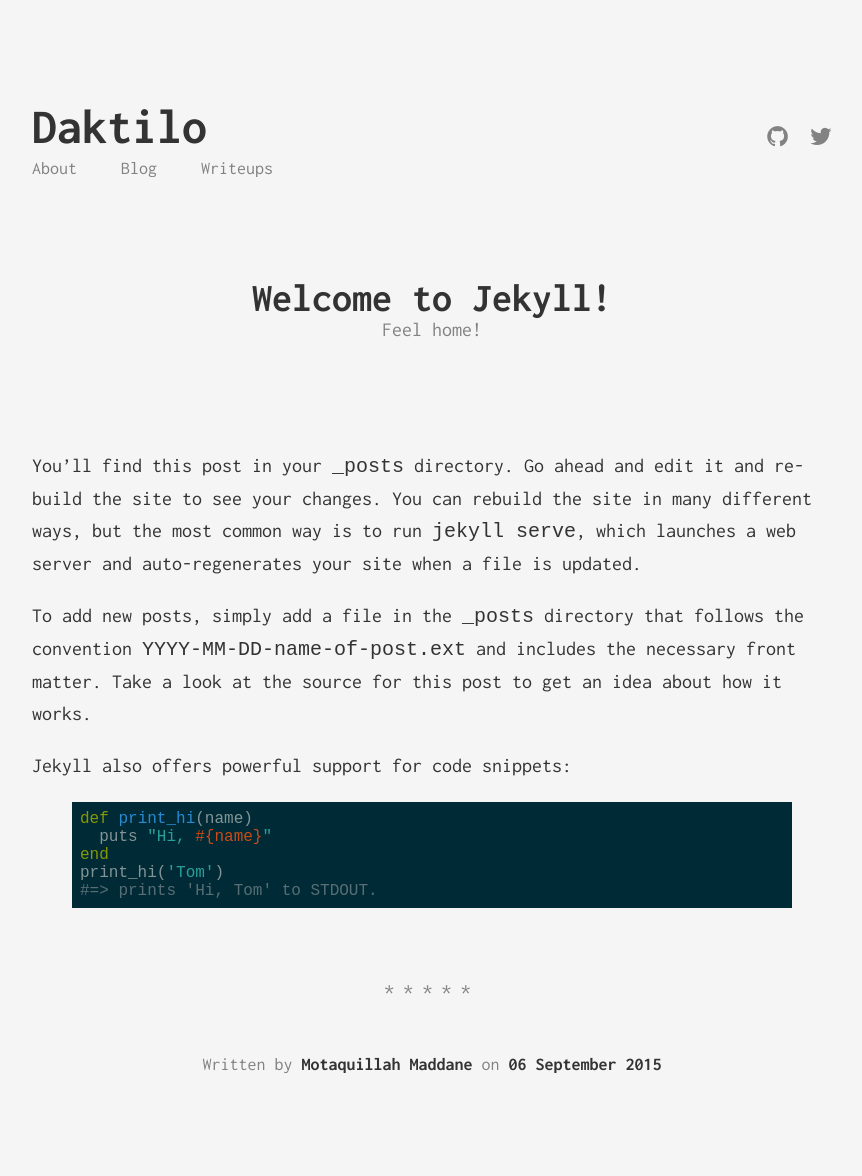
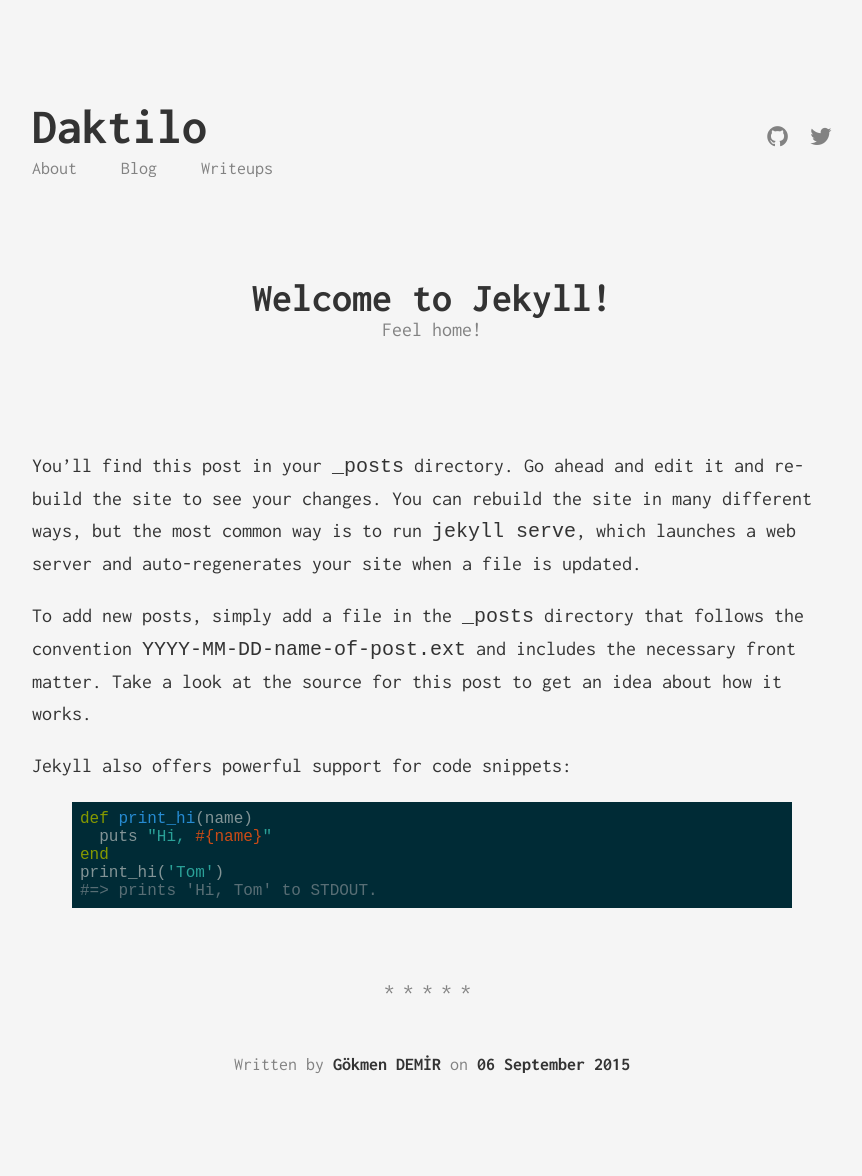
Before and after one commit to JohnGkmn/JohnGkmn.github.io, a Jekyll site: the page built from _posts/2015-09-06-welcome-to-jekyll.markdown, in a window 1280 px wide. Shown: the whole page, without its empty margins (208-1070 px from the left). Built offline with Jekyll 4.4.1, drawn with Linux system fonts in a browser that asks for light colours.

Commit message:
Update _config.yml

```diff
--- a/_config.yml
+++ b/_config.yml
@@ -9,10 +9,9 @@
 url: "http://hitchhiker.ma" # the base hostname & protocol for your site
 
 author:
-  fullname: Motaquillah Maddane
-  googleplus: https://www.google.com/+MotaquillahMaddane
-  github: kronik3r
-  twitter: electrik_frog
+  fullname: Gökmen DEMİR
+  github: JohnGkmn
+  twitter: standartyerli
   # disqus: your_disqus_forum_shortname
 
 # google_analytics: 'UA-XXXXXXXX-X'
@@ -27,3 +26,5 @@
 # Build settings
 highlighter: null
 markdown: kramdown
+
+timezone: Turkey/Istanbul
```
